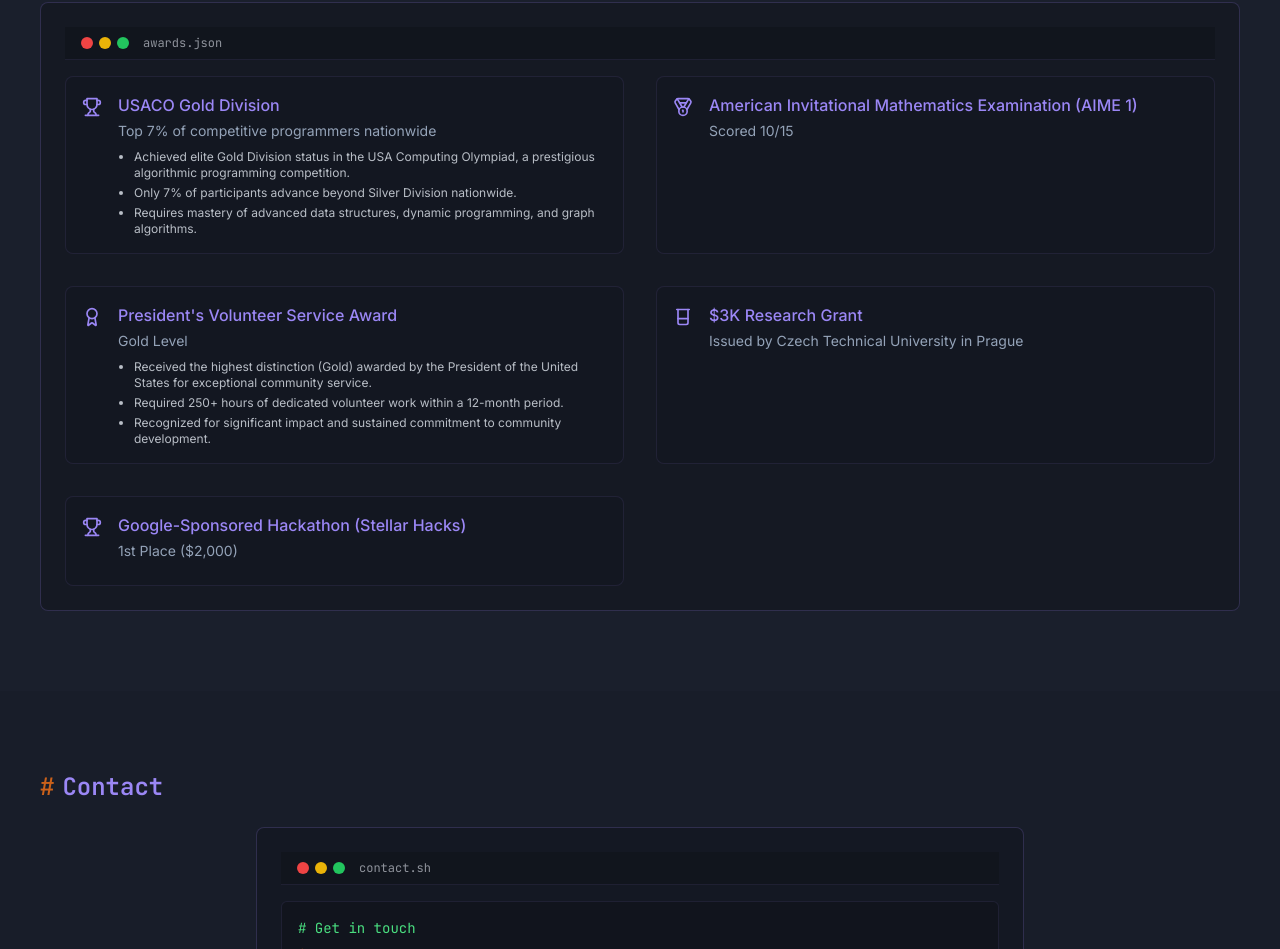
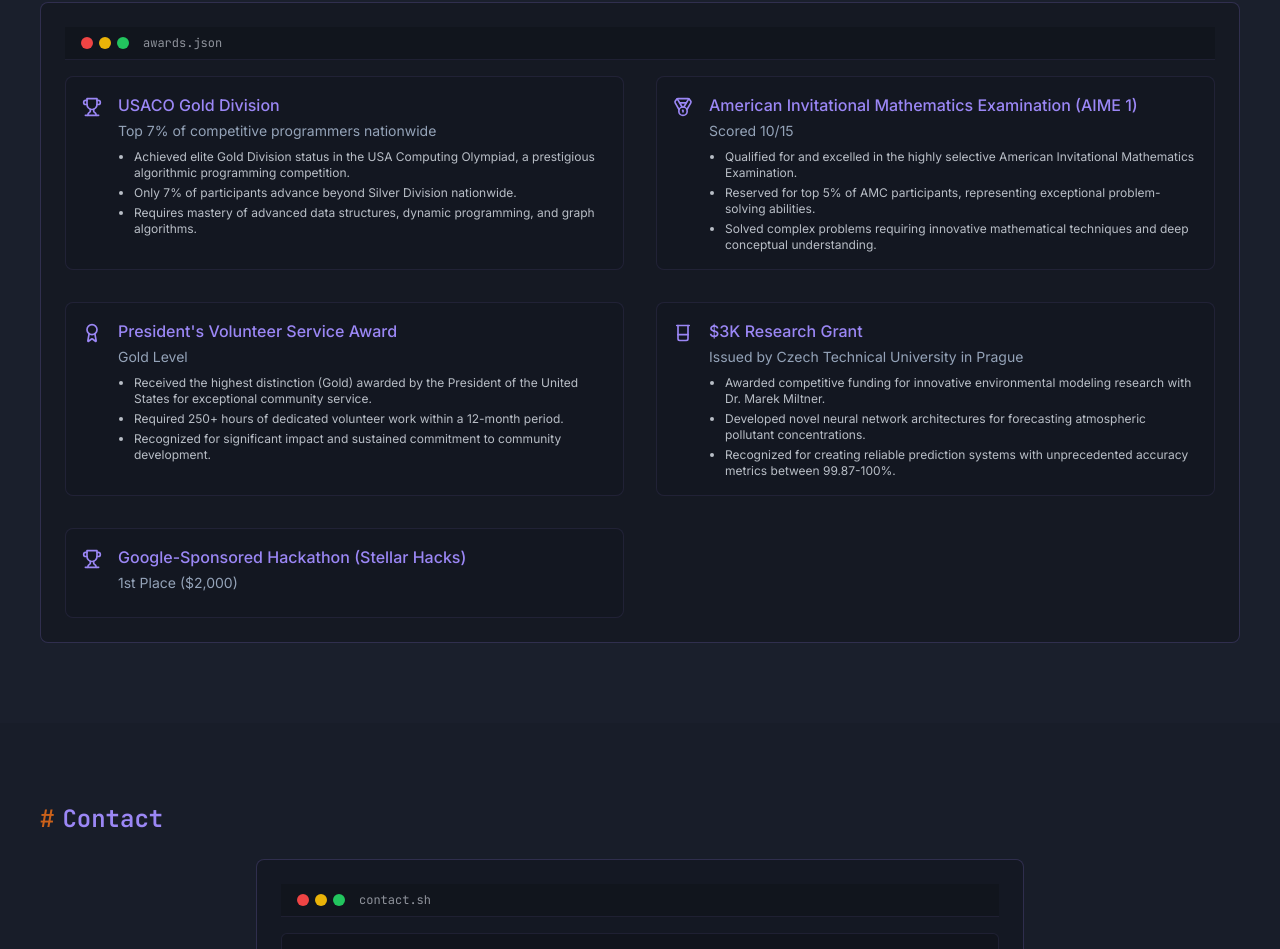
Before and after one commit to draj222/hidheeraj, a React (Vite) app: page / in a window 1280 px wide. Shown: the part 5125-6074 px from the top of the page. Built offline with nearby package versions, Linux system fonts and the light colour scheme.

Commit message:
Expand awards descriptions
Expanded descriptions for AIME and research grant awards. The research grant description now mentions the air quality prediction project under Marek Miltner.

```diff
--- a/src/components/Awards.tsx
+++ b/src/components/Awards.tsx
@@ -18,6 +18,11 @@ const Awards = () => {
       title: 'American Invitational Mathematics Examination (AIME 1)',
       subtitle: 'Scored 10/15',
       icon: <Medal className="h-5 w-5 text-terminal-highlight" />,
+      description: [
+        'Qualified for and excelled in the highly selective American Invitational Mathematics Examination.',
+        'Reserved for top 5% of AMC participants, representing exceptional problem-solving abilities.',
+        'Solved complex problems requiring innovative mathematical techniques and deep conceptual understanding.'
+      ]
     },
     {
       title: 'President\'s Volunteer Service Award',
@@ -33,6 +38,11 @@ const Awards = () => {
       title: '$3K Research Grant',
       subtitle: 'Issued by Czech Technical University in Prague',
       icon: <Beaker className="h-5 w-5 text-terminal-highlight" />,
+      description: [
+        'Awarded competitive funding for innovative environmental modeling research with Dr. Marek Miltner.',
+        'Developed novel neural network architectures for forecasting atmospheric pollutant concentrations.',
+        'Recognized for creating reliable prediction systems with unprecedented accuracy metrics between 99.87-100%.'
+      ]
     },
     {
       title: 'Google-Sponsored Hackathon (Stellar Hacks)',
```
